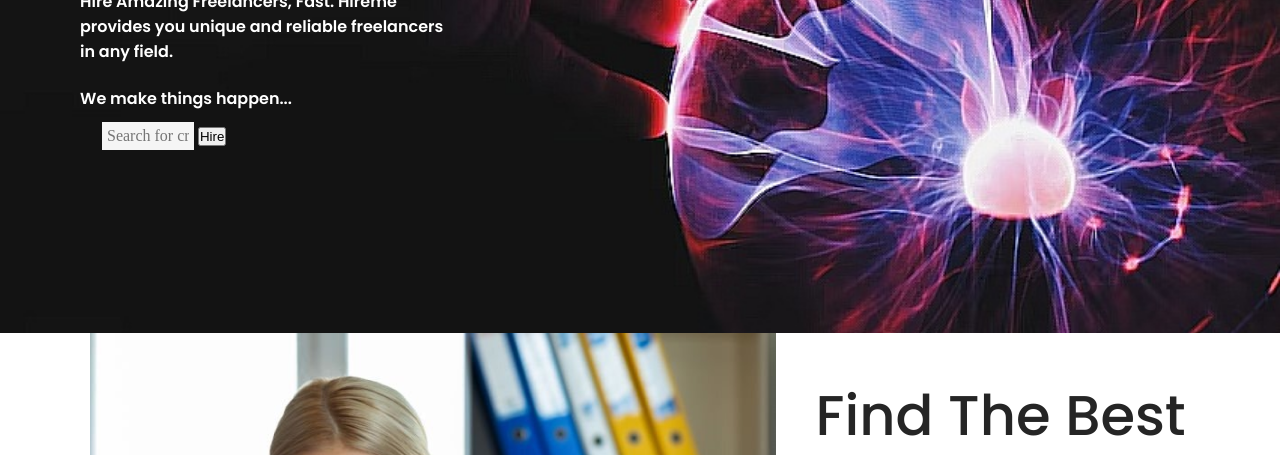
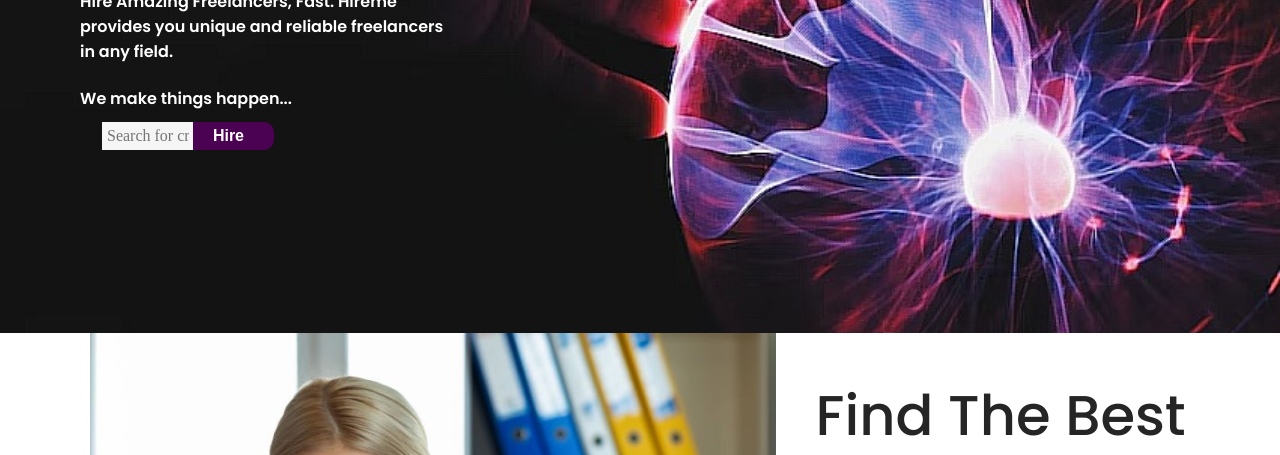
Before and after one commit to ukinebo1/HireMe, a plain HTML site: page index.html in a window 1280 px wide. Shown: the part 345-800 px from the top of the page. Drawn offline with nearby package versions, Linux system fonts and the light colour scheme.

Commit message:
Updated index.html

```diff
--- a/index.html
+++ b/index.html
@@ -39,11 +39,13 @@
 
                 <p>We make things happen...</p>
                 <!-- <img src="./images/search icon.png" alt="" class="homeSearchIcon"> -->
-                <form action="">
-                <i class="bi bi-search"></i>
-                <input id="proinput" type="text" placeholder="Search for creatives" name="search">
-                <button type="submit">Hire</i></button>
-                </form>
+                <section class="prohead">
+                    <form action="">
+                        <i class="bi bi-search"></i>
+                        <input id="proinput" type="text" placeholder="Search for creatives" name="search">
+                        <button type="submit">Hire</i></button>
+            </form>
+        </section>
                 </div>
 
 
```
